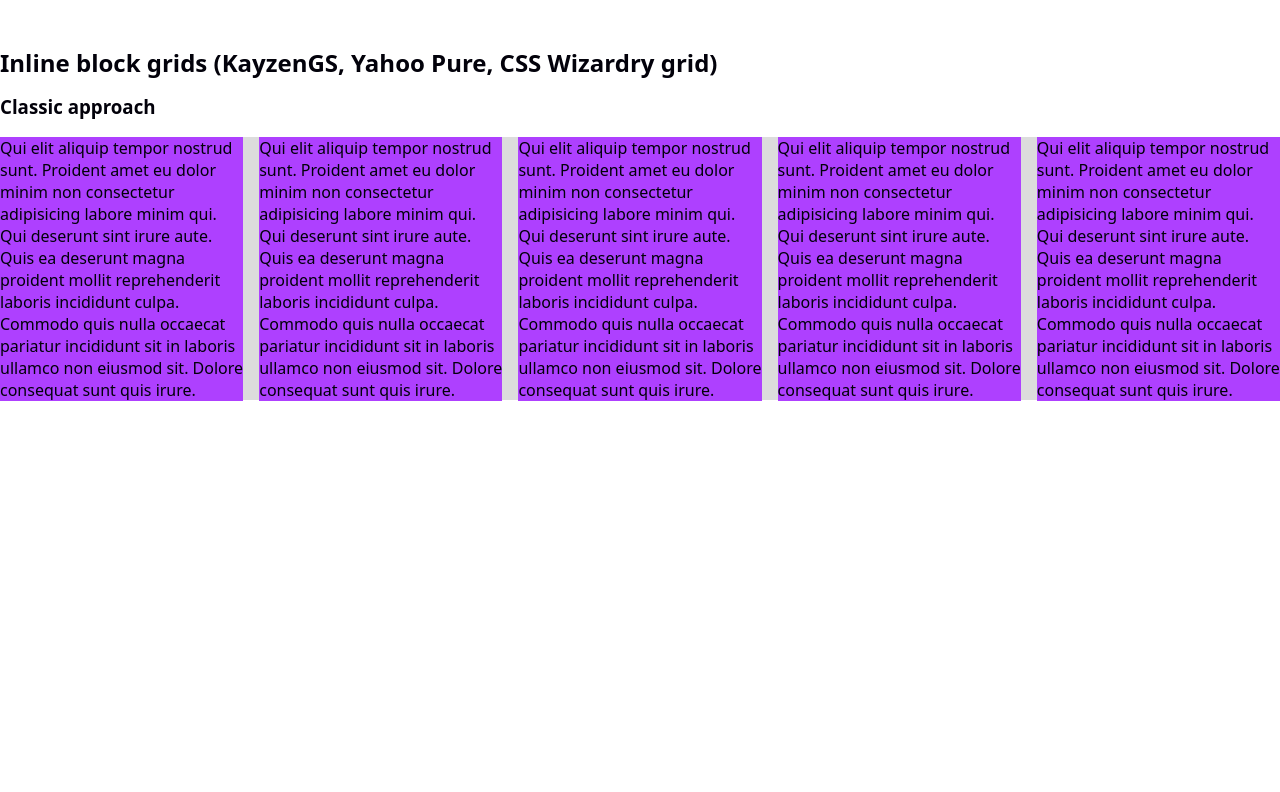
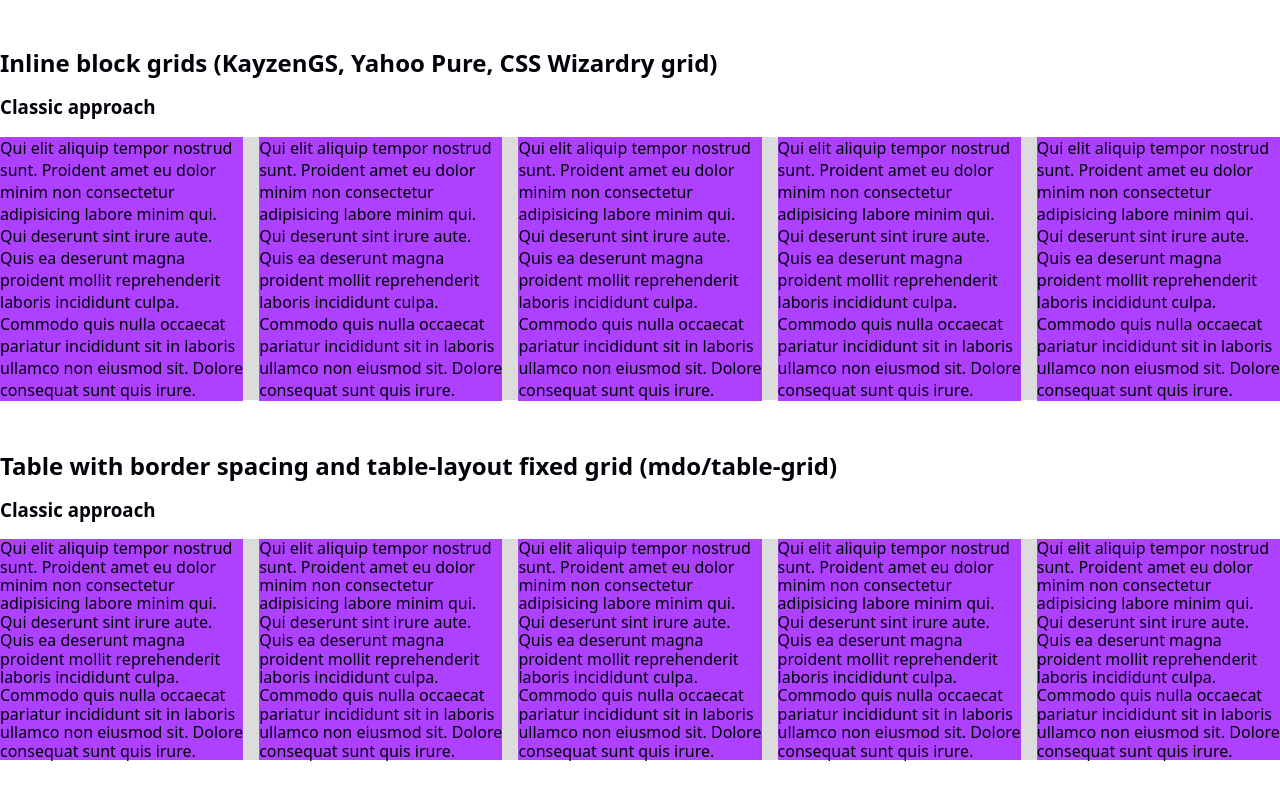
Before and after one commit to maurer2/yesteryear-grids, a Svelte app: page / in a window 1280 px wide. Shown: the part 1492-2284 px from the top of the page. Before the commit the page ends 1924 px from the top, so only its background shows below. Built offline with nearby package versions, Linux system fonts and the light colour scheme.

Commit message:
Added table with border spacing component

```diff
--- a/src/App.svelte
+++ b/src/App.svelte
@@ -6,6 +6,7 @@
   import FloatsContainerRelative from "./lib/FloatsContainerRelative/FloatsContainerRelative.svelte";
   import InlineBlock from "./lib/InlineBlock/InlineBlock.svelte";
   import InlineBlockWithTextAlignJustify from "./lib/InlineBlockWithTextAlignJustify/InlineBlockWithTextAlignJustify.svelte";
+  import TableWithBorderSpacing from "./lib/TableWithBorderSpacing/TableWithBorderSpacing.svelte";
 
   // const sections = [
   //   { label: "Basic float grid", id: "basic float-grid" },
@@ -41,6 +42,8 @@
   <InlineBlockWithTextAlignJustify {numberOfColumns}
     >{columnText}</InlineBlockWithTextAlignJustify
   >
+  <TableWithBorderSpacing {numberOfColumns}>{columnText}</TableWithBorderSpacing
+  >
 </main>
 
 <style>
--- a/src/lib/FloatsMarginBased/FloatsMarginBased.svelte
+++ b/src/lib/FloatsMarginBased/FloatsMarginBased.svelte
@@ -16,7 +16,7 @@
   style:--size-of-column={"calc((100% - var(--gutter-size-total)) / var(--number-of-columns))"}
 >
   <h2>
-    Margin-based float grid with gutters via margings in children (Boostrap 1,
+    Margin-based float grid with gutters via margins in children (Boostrap 1,
     960 grid etc.)
   </h2>
   <div>
--- /dev/null
+++ b/src/lib/TableWithBorderSpacing/TableWithBorderSpacing.svelte
@@ -0,0 +1,43 @@
+<script lang="ts">
+  import type { Snippet } from "svelte";
+
+  import Row from "../Row/Row.svelte";
+  import Column from "../Column/Column.svelte";
+
+  type TableWithBorderSpacingProps = {
+    numberOfColumns: number;
+    children: Snippet;
+  };
+  let { numberOfColumns, children }: TableWithBorderSpacingProps = $props();
+</script>
+
+<section>
+  <h2>
+    Table with border spacing and table-layout fixed grid (mdo/table-grid)
+  </h2>
+  <div>
+    <h3>Classic approach</h3>
+    <div style="margin-inline: calc(var(--gutter-size) * -1);">
+      <Row
+        style="
+            display: table;
+            border-collapse: separate;
+            width: 100%;
+            table-layout: fixed;
+            border-spacing: var(--gutter-size) 0;
+          "
+      >
+        {#each { length: numberOfColumns } as _, index}
+          <Column style="display: table-cell;">
+            {@render children?.()}
+          </Column>
+        {/each}
+      </Row>
+    </div>
+  </div>
+</section>
+
+<style>
+  @layer components {
+  }
+</style>
```
